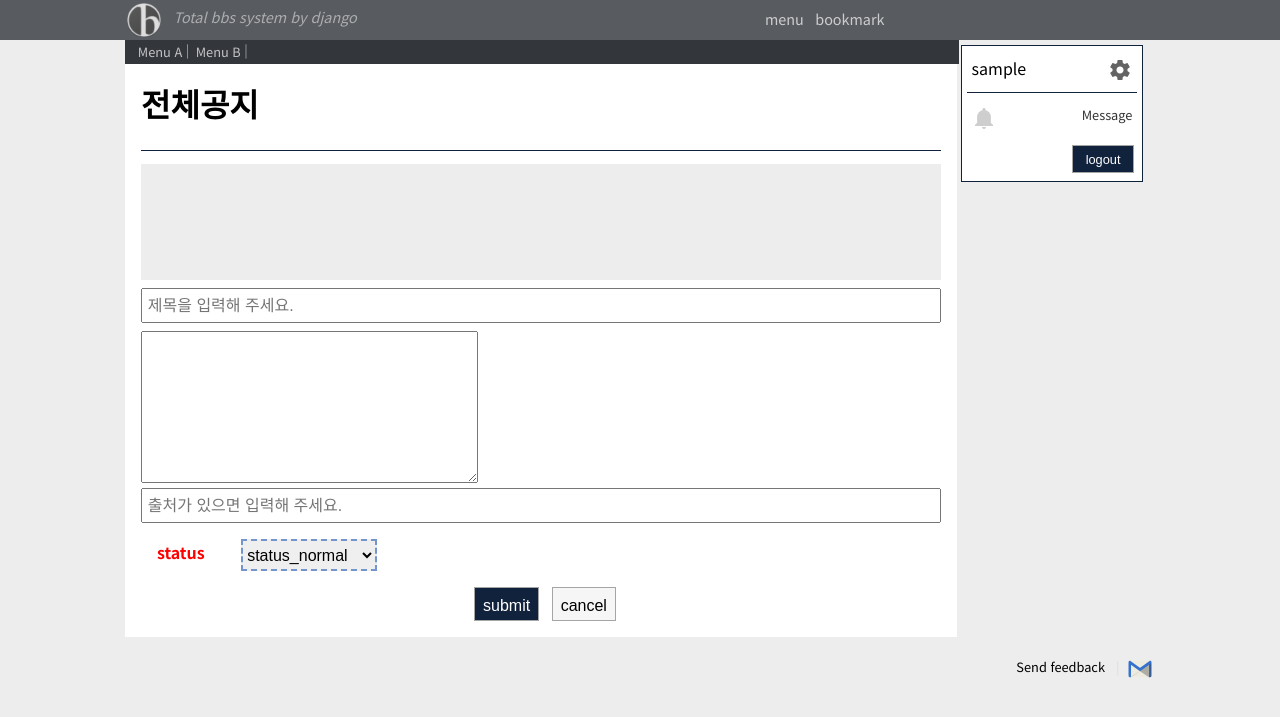
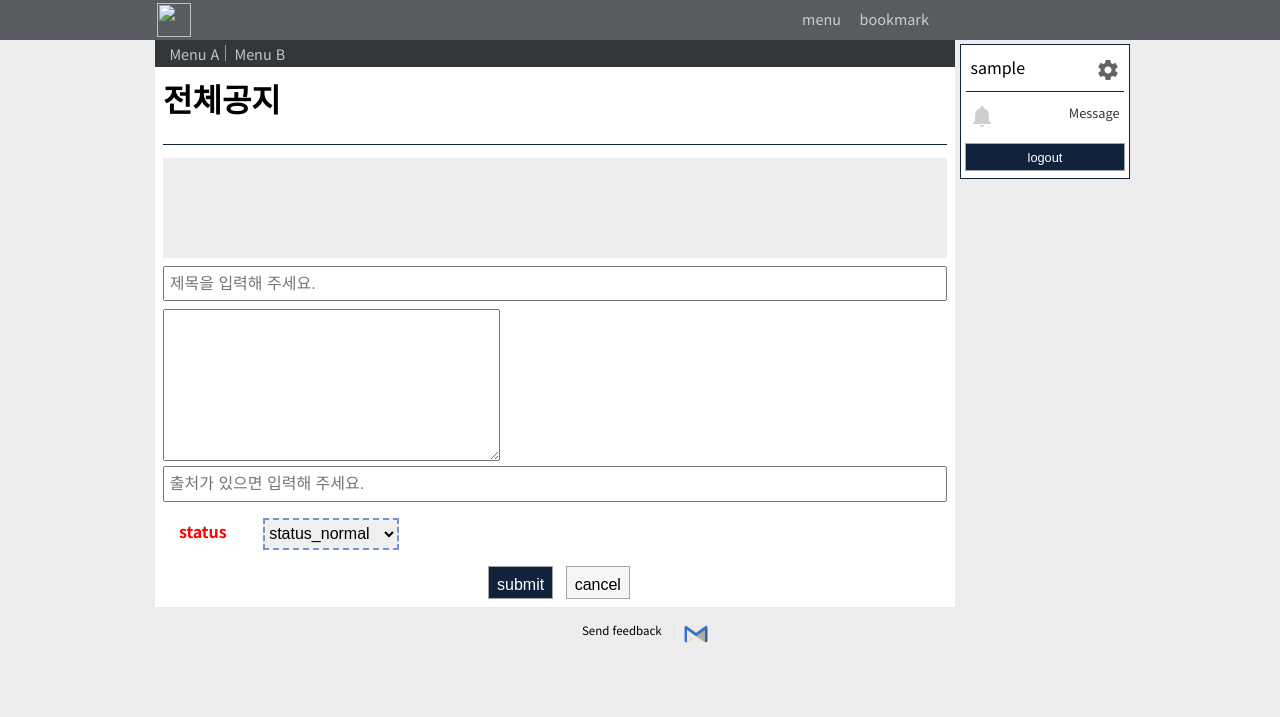
Before and after one commit to genonfire/bbgo, a Django app: page /boards/1/new/ in a window 1280 px wide. Shown: the top 717 px of the page. Run offline with Django 3.2, Linux system fonts and the light colour scheme; the visitor is signed in with stand-in values (Sample User, id 1); parts of the project's set-up code (start-up, migrations or seed data) failed here and were passed over.

Commit message:
finish menu style

```diff
--- a/bbgo/settings.py
+++ b/bbgo/settings.py
@@ -122,6 +122,8 @@ try:
     DEFAUL_FROM_EMAIL = getattr(secrets, "DEFAUL_FROM_EMAIL")
     SERVER_EMAIL = getattr(secrets, "SERVER_EMAIL")
     SITE_NAME = getattr(secrets, "SITE_NAME")
+    SITE_LOGO = getattr(secrets, "SITE_LOGO")
+    SITE_INFO = getattr(secrets, "SITE_INFO")
     ADMIN_EMAIL = getattr(secrets, "ADMIN_EMAIL")
 except IOError:
     SECRET_KEY = 'k8n13h0y@$=v$uxg*^brlv9$#hm8w7nye6km!shc*&bkgkcd*p'
@@ -133,6 +135,8 @@ except IOError:
     DEFAUL_FROM_EMAIL = ''
     SERVER_EMAIL = ''
     SITE_NAME = ''
+    SITE_LOGO = ''
+    SITE_INFO = ''
     ADMIN_EMAIL = ''
 
 EMAIL_PORT = 587
--- a/core/context_processors.py
+++ b/core/context_processors.py
@@ -6,6 +6,8 @@ def global_settings(request):
     return {
         'DEBUG': settings.DEBUG,
         'SITE_NAME': settings.SITE_NAME,
+        'SITE_LOGO': settings.SITE_LOGO,
+        'SITE_INFO': settings.SITE_INFO,
         'ADMIN_EMAIL': settings.ADMIN_EMAIL,
         'ENABLE_CODE_HIGHLIGHT': settings.ENABLE_CODE_HIGHLIGHT,
         'ENABLE_MARK_KEYWORD': settings.ENABLE_MARK_KEYWORD,
--- a/core/templatetags/menu.py
+++ b/core/templatetags/menu.py
@@ -7,9 +7,13 @@ register = template.Library()
 def menu_main(context):
     """Main navigation menu"""
     user = context['request'].user
+    logo = context['SITE_LOGO']
+    info = context['SITE_INFO']
 
     return {
-        'user': user
+        'user': user,
+        'SITE_LOGO': logo,
+        'SITE_INFO': info,
     }
 
 
@@ -17,3 +21,12 @@ def menu_main(context):
 def menu_sub():
     """Sub navigation menu"""
     return {}
+
+
+@register.inclusion_tag('menu_footer.html', takes_context=True)
+def menu_footer(context):
+    """Footer navigation menu"""
+    admin_email = context['ADMIN_EMAIL']
+    return {
+        'ADMIN_EMAIL': admin_email,
+    }
--- a/static/css/haru.css
+++ b/static/css/haru.css
@@ -14,6 +14,7 @@ table th, table td {word-break:break-all;}
 dd, dl, ol, ul, form {margin:0;padding:0;}
 li {list-style-type:none;}
 form {margin:0;padding:0;}
+div {box-sizing:border-box;}
 pre {box-sizing:border-box;margin:.5em;background:#EFF0F1;font-size:1em;font-family:"Courier";overflow-x:scroll;}
 input, button, select, textarea {box-sizing:border-box;font-size:1.0em;}
 input[type="button"], input[type="submit"] {cursor:pointer;display:inline-block;height:2.1em;margin-left:.5em;padding:0 .5em;box-sizing:border-box;border:1px solid #a5a5a5;background:#f6f6f6;color:#000;line-height:2.2em;}
@@ -29,7 +30,7 @@ a:hover {color:yellow; color:#000;text-decoration:none;}
 .head_container {width:800px;padding-left:7px;}
 .head_container span {height:100%;vertical-align:baseline;}
 .head_container div {height:2.5em;padding-top:.2em;}
-.head_container div.power {margin-right:1em;margin-left:1em;}
+.head_container div.power span {margin-left:1em;}
 
 .head_logo {height:100%;margin-right:.5em;}
 .head_logo img {width:2.1em;height:2.1em;}
@@ -40,35 +41,37 @@ a:hover {color:yellow; color:#000;text-decoration:none;}
 /* Drop down menu */
 #mainnav ul {list-style: none;}
 #mainnav ul li {float:left;margin-right:.8em;}
-#mainnav ul li.head_menu {padding-top:.3em;font-size:.9em;}
+#mainnav ul li.head_menu {margin-left:.5em;padding-top:.3em;font-size:.9em;}
 #mainnav ul li a {display:block;position:relative;width:auto;}
 #mainnav ul li ul {display: none;}
-#mainnav ul li:hover ul {display:block;padding:.5em;position: absolute;background:#585A5E;}
-#mainnav ul li ul li {display:block;float:none;position:relative;padding:.2em;border-top:dotted 1px #fff;font-size:.9em;}
+#mainnav ul li:hover ul {display:block;padding:.5em;position:absolute;background:#585A5E;}
+#mainnav ul li ul li {display:block;float:none;position:relative;padding:.2em;font-size:.9em;}
+#mainnav ul li ul li.titlemenu {border-bottom:dotted 1px #fff;}
 
 /* Layout */
 #wrap {margin:0;padding-left:10px;padding-top:2.2em;}
 
-.subnav {display:table;width:808px;margin-top:.4em;padding:1em;padding-top:0;padding-bottom:.2em;background:#33363B;color:#9EA3A8;font-size:.8em;font-weight:lighter;}
+.subnav {display:table;width:800px;margin-top:.3em;padding:1em;padding-top:0;padding-bottom:.3em;background:#33363B;color:#9EA3A8;font-size:.9em;font-weight:lighter;}
 .subnav span {display:inline-block;margin-right:.5em;}
 .subnav span:after {content:'|';}
+.subnav span:last-child:after {content:'';}
 
 /* Contents */
-.container {width:1040px;margin:0;position:relative;}
-#contents {width:800px;padding:1em;background:#fff;}
+.container {width:980px;margin:0;position:relative;}
+#contents {width:800px;padding:.5em;background:#fff;}
 #contents:after {content:'';display:block;clear:both;}
 
-.sidebar {width:180px;float:left;position:absolute;top:0;left:820px;padding:.3em 1em;}
+.sidebar {width:180px;float:left;position:absolute;top:0;left:800px;padding:.3em}
 .sidebar_container {width:100%;height:135px;background:#fff;border:1px solid #11223d;}
-.sidebar_username {height:2em;margin:.3em;padding:.3em;border-bottom:1px solid #11223d;vertical-align:middle;}
-.sidebar_notice {height:2em;margin:.3em;padding:.3em;vertical-align:middle;}
+.sidebar_username {height:2.6em;margin:.3em;padding:.3em;border-bottom:1px solid #11223d;vertical-align:middle;}
+.sidebar_notice {height:2.6em;margin:.3em;padding:.3em;vertical-align:middle;}
 .sidebar_message {font-size:.8em;}
 .sidebar_message_no {color:#ee2d31;font-weight:bold;}
 .sidebar_buttons {font-size:.8em;}
-.sidebar_buttons input[type="submit"] {height:2.2em;margin-bottom:.5em;padding-left:1em;padding-right:1em;padding-bottom:.1em;}
+.sidebar_buttons input[type="submit"] {width:100%;height:2.2em;margin-left:.3em;margin-bottom:.5em;}
 .sidebar_buttons span a {display:inline-block;height:2em;margin-left:.5em;padding:0 .3em;box-sizing:border-box;border:1px solid #a5a5a5;background:#f6f6f6;color:#000;font-size:.9em;line-height:1.9em;}
 .sidebar_login {text-align:right;height:2em;margin:.3em;font-size:.9em;}
-.sidebar_login input {height:2em;font-size:.9em;margin:.2em;padding:.5em;}
+.sidebar_login input {height:2em;font-size:.9em;margin:.1em;padding:.2em;}
 
 .annotation {min-height:0.1em;margin:0 0 1em 0;padding:.9em 0;border-bottom:1px solid #11223d;font-size:.8em;color:#666;}
 .annotation span a {display:inline-block;height:2.2em;margin-left:.5em;padding:0 .3em;box-sizing:border-box;border:1px solid #a5a5a5;background:#f6f6f6;color:#000;line-height:2.1em;}
@@ -207,7 +210,7 @@ table.dynamic_input_reply td.input_rereply {padding-right:.5em;}
 .member span a:hover {border-color:#11223d;color:#000;text-decoration:none;}
 
 /* Footer */
-#footer {padding:20px 10px;text-align:right;}
+#footer {padding:1em;text-align:center;font-size:.9em;}
 #footer:after {content:'';display:block;clear:both;}
 .footerMenu {display:inline-block;}
 .footerMenu:after {content:'';display:block;clear:both;}
@@ -228,13 +231,11 @@ table.dynamic_input_reply td.input_rereply {padding-right:.5em;}
 @media all and (max-width:767px) {
     body {font-size:1em;}
     .head_container {width:100%;}
-    .head_container div {padding-right:1.5em;padding-top:.4em;font-size:.9em;}
+    .head_container div {padding-right:1em;padding-top:.4em;font-size:.9em;}
     #wrap {padding-left:0;padding-top:1.5em;}
     .container {width:auto;margin:0;}
     #contents {width:auto;}
-    .subnav {width:100%;margin-top:1.2em;}
-    #footer {text-align:center;}
-    .footerMenu li {margin:0;font-size:.6em;}
+    .subnav {width:100%;margin-top:1.2em;font-size:.8em;}
     .sidebar {display:none;}
     table.board thead {display:none;}
     table.board tr {border:none;}
@@ -243,6 +244,3 @@ table.dynamic_input_reply td.input_rereply {padding-right:.5em;}
     .dbsearch input.search_word {width:auto}
     .mobile_hide {display:none;}
 }
-@media all and (max-width:320px) {
-    #contents {width:300px;}
-}
--- a/templates/haru/base.html
+++ b/templates/haru/base.html
@@ -34,6 +34,23 @@
                 {% menu_main %}
             </div>
             <div class="float-right mobile_show power">
+                <span>
+                    {% if user.profile.alarm %}
+                        <a href="{% url 'api:alarm_off' %}">
+                            <img src="{% static 'icons/alert24.gif' %}">
+                        </a>
+                    {% else %}
+                        <img src="{% static 'icons/alert24.png' %}">
+                    {% endif %}
+                </span>
+                <span>
+                    {% if True %}
+                        <img src="{% static 'icons/nomessage24.png' %}">
+                    {% else %}
+                        <img src="{% static 'icons/message24.png' %}">
+                    {% endif %}
+                </span>
+                <span>
                     {% if user.is_authenticated %}
                         <a href="#">
                             <img src="{% static 'icons/poweron.png' %}">
@@ -43,6 +60,7 @@
                             <img src="{% static 'icons/power.png' %}">
                         </a>
                     {% endif %}
+                </span>
             </div>
         </div>
     </div>
@@ -138,14 +156,7 @@
 
         <div id="footer">
             <div class="footerMenu">
-                <li>
-                    {% trans 'Send feedback' %}
-                </li>
-                <li>
-                    <a href="mailto:{{ ADMIN_EMAIL }}">
-                        <img src="/static/icons/email24.png">
-                    </a>
-                </li>
+                {% menu_footer %}
             </div>
         </div>
     </div>
--- /dev/null
+++ b/templates/haru/menu_footer.html
@@ -0,0 +1,11 @@
+{% load staticfiles %}
+{% load i18n %}
+
+<li>
+    {% trans 'Send feedback' %}
+</li>
+<li>
+    <a href="mailto:{{ ADMIN_EMAIL }}">
+        <img src="/static/icons/email24.png">
+    </a>
+</li>
--- a/templates/haru/menu_main.html
+++ b/templates/haru/menu_main.html
@@ -4,18 +4,18 @@
 <ul>
     <li class="head_logo">
         <a href="/">
-            <img src="{% static 'icons/apple-touch-icon.png' %}">
+            <img src="{{ SITE_LOGO }}">
         </a>
     </li>
     <li class="head_info mobile_hide">
-        Total bbs system by django
+        {{ SITE_INFO }}
     </li>
     <li class="head_menu">
         <a>
             {% trans 'menu' %}
         </a>
         <ul>
-            <li>
+            <li class="titlemenu">
                 <a href="#">
                     Menu 1
                 </a>
```
Also changed, not shown: static/icons/message24.png (added), static/icons/nomessage24.png (added), static/icons/power.png, static/icons/poweron.png. Lines whose indentation alone changed are shown as unchanged.
